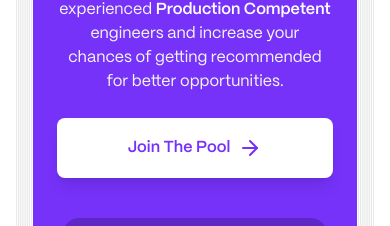
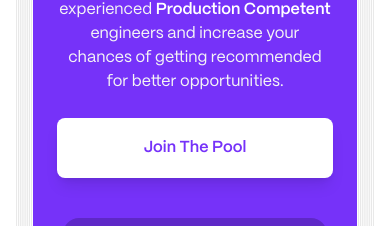
Before and after one commit to fantee-hub/Federated-Engineers, a Next.js app: page / in a window 390 px wide. Shown: the part 8020-8246 px from the top of the page. Built offline with nearby package versions, Linux system fonts and the light colour scheme.

Commit message:
changes in the ready to build section

```diff
--- a/src/components/sections/ReadyToBuild/index.tsx
+++ b/src/components/sections/ReadyToBuild/index.tsx
@@ -107,7 +107,6 @@ const ReadyToBuild = () => {
              cursor-pointer hover:bg-gray-100 transition-colors shadow-lg"
               >
                 Join The Pool
-                <ArrowRight className="lg:hidden block" />
               </motion.button>
             </ScrollReveal>
           </div>
```
